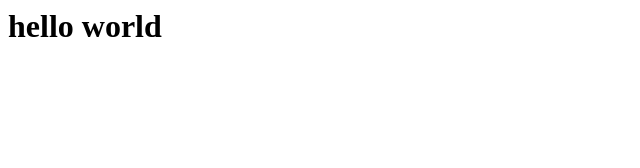
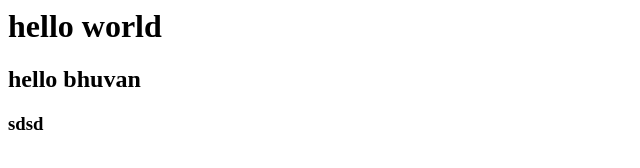
Before and after one commit to Bhuvanji14/Git-Restore, a plain HTML site: page index.html in a window 1280 px wide. Shown: the whole page, without its empty margins (0-640 px from the left). Drawn offline with Linux system fonts and the light colour scheme.

Commit message:
Git Restore

```diff
--- a/index.html
+++ b/index.html
@@ -2,6 +2,8 @@
     <head>
         <body>
             <h1>hello world</h1>
+            <h2>hello bhuvan</h2>
+            <h3>sdsd</h3>
         </body>
     </head>
 </html>
```
